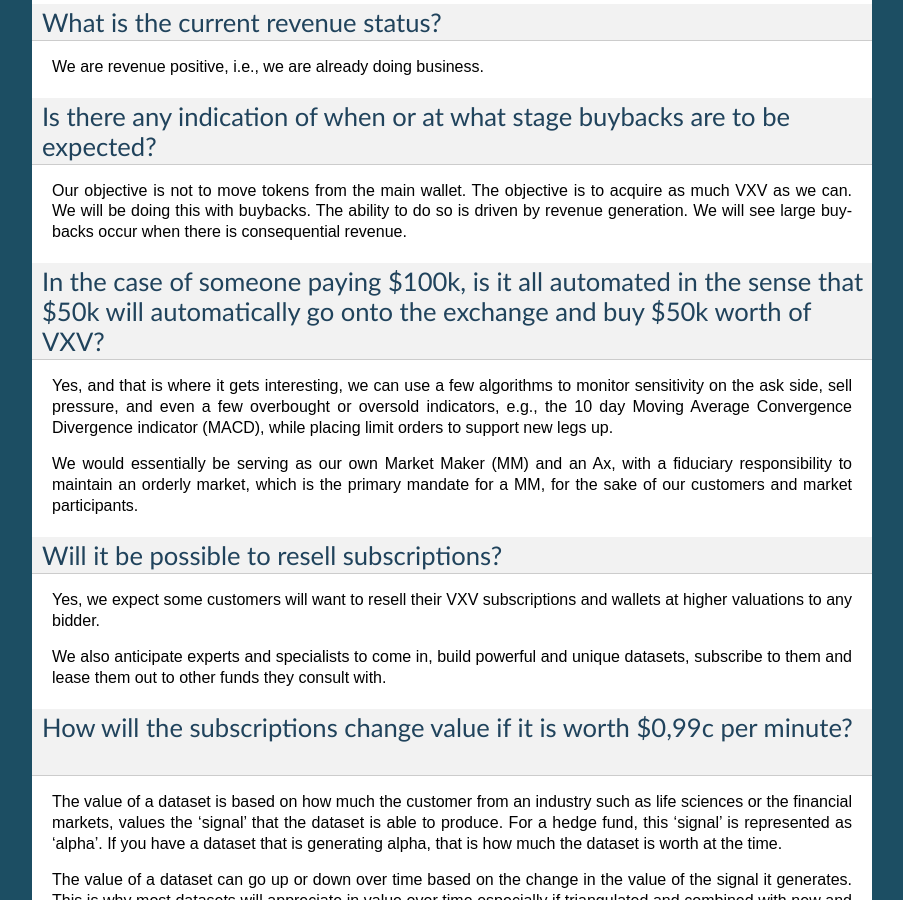
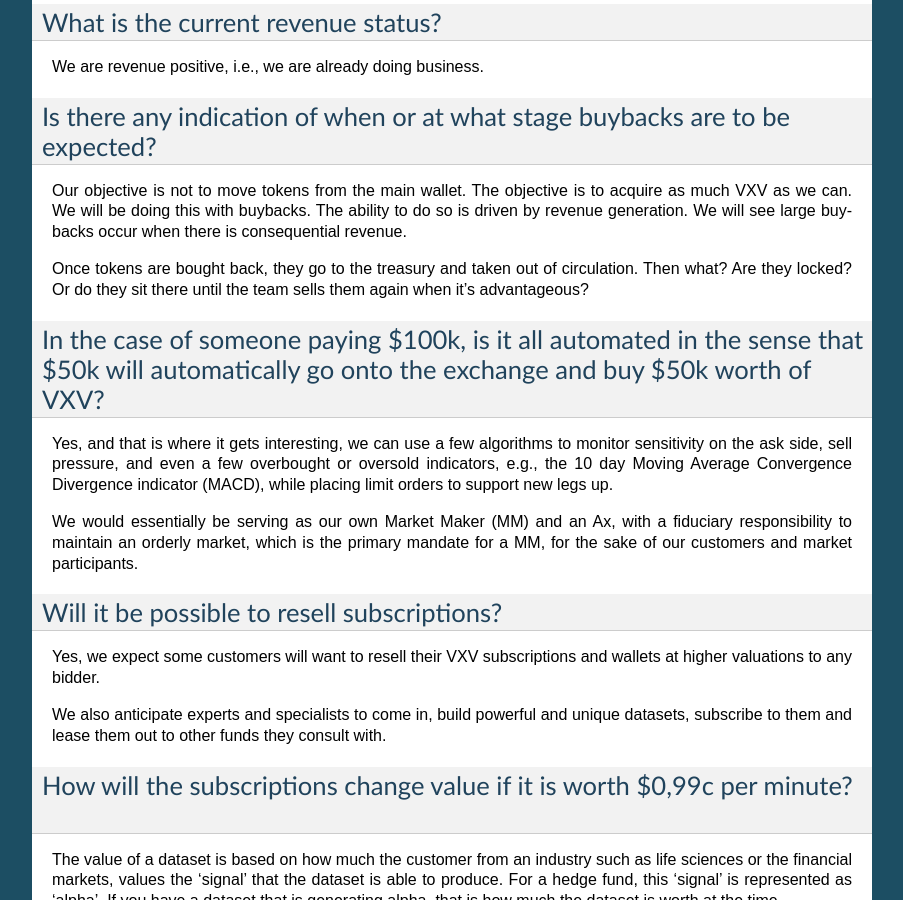
Before and after one commit to vxvfaq/vxvfaq, a Sphinx documentation site: the page built from docs/financials.rst, in a window 1280 px wide and 900 px high, scrolled down 2212 px. Shown: the whole window, without its empty margins (198-1101 px from the left). Built offline with Sphinx 7.4.7, drawn with Linux system fonts in a browser that asks for light colours.

Commit message:
Update financials.rst

```diff
--- a/docs/financials.rst
+++ b/docs/financials.rst
@@ -73,6 +73,11 @@
 
 Our objective is not to move tokens from the main wallet. The objective is to acquire as much VXV as we can. We will be doing this with buybacks. The ability to do so is driven by revenue generation. We will see large buybacks occur when there is consequential revenue.
 
+Once tokens are bought back, they go to the treasury and taken out of circulation. Then what? Are they locked? Or do they sit there until the team sells them again when it’s advantageous?
+
+
+
+
 In the case of someone paying $100k, is it all automated in the sense that $50k will automatically go onto the exchange and buy $50k worth of VXV?
 -------
 
```
